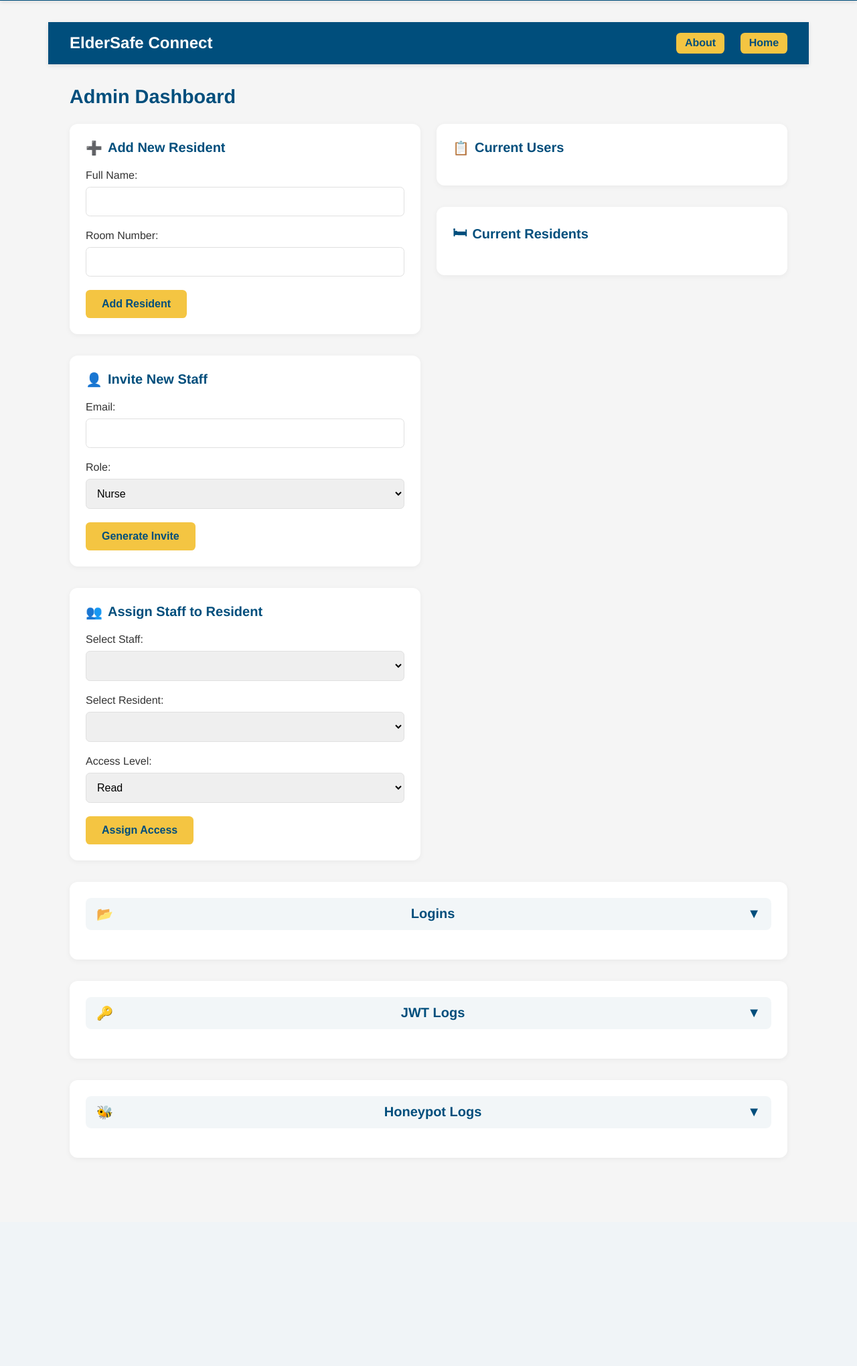
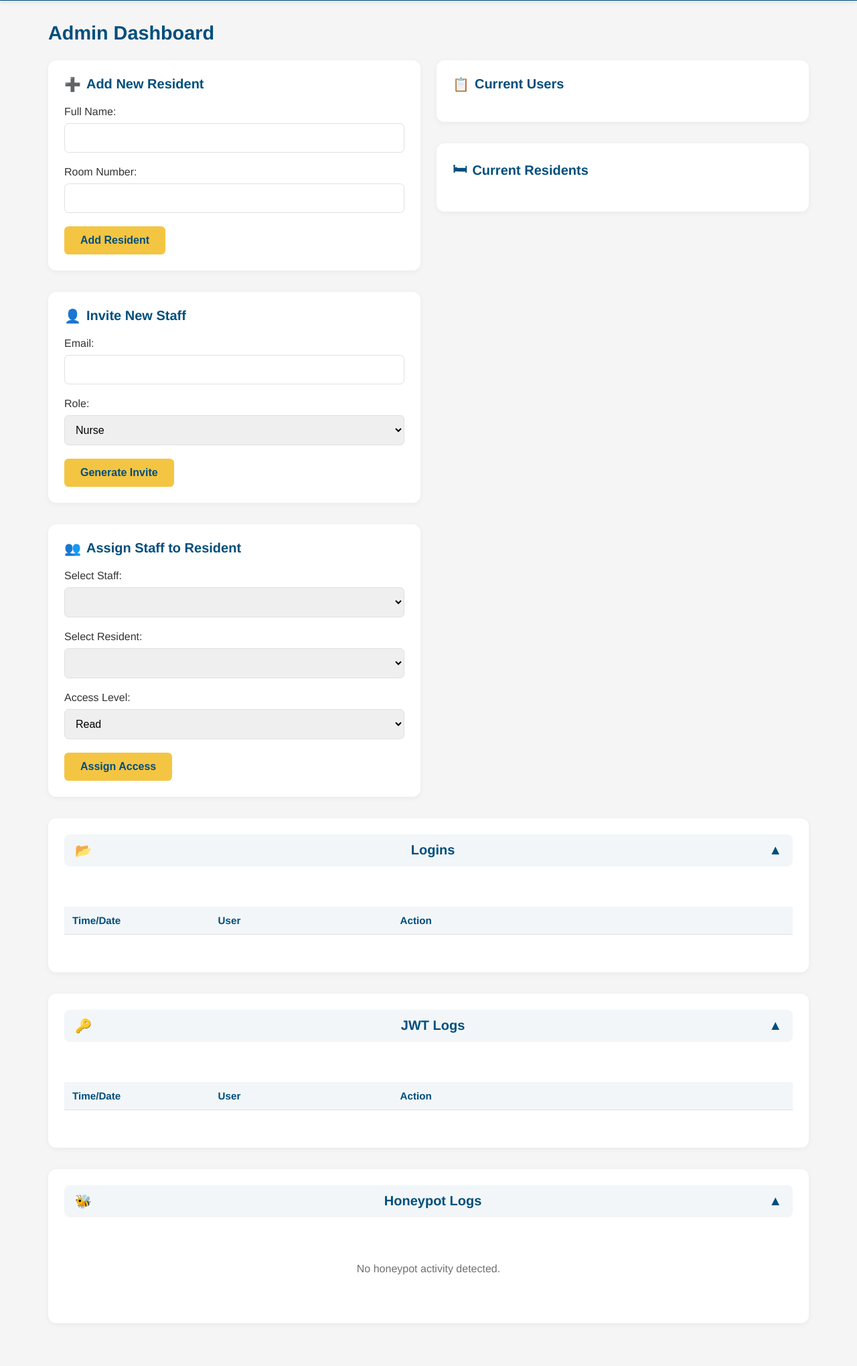
Before and after one commit to emanuel-amol/Draft-19---Sprint-2---Final, a Flask app: template web_interface/templates/admin_dashboard.html in a window 1280 px wide. Shown: the part 62-2102 px from the top of the page at 67% size. Before the commit the page ends 1791 px from the top, so only its background shows below. Run offline with Flask 3, Linux system fonts and the light colour scheme; the template is opened without the code that fills it, so the values that code supplies are empty; parts of the project's set-up code (start-up, migrations or seed data) failed here and were passed over; some libraries are stand-ins or nearby versions.

Commit message:
modified:   web_interface/templates/admin_dashboard.html

```diff
--- a/app.py
+++ b/app.py
@@ -124,48 +124,48 @@
     )
 
 
+# Find the /mfa/setup route
 @app.route("/mfa/setup", methods=["GET"])
 def mfa_setup():
     pending = session.get("pending_user")
     if not pending:
         return redirect("/login")
 
+    # Only proceed with setup if force=true or user doesn't have MFA set up
     user_id = pending["user_id"]
     email = pending["email"]
 
     # Check if MFA is already set up
     result = supabase.table("users").select("mfa_secret").eq("id", user_id).single().execute()
 
-    # IMPORTANT: Only generate a new secret if there isn't one already
-    # or if it's empty. Don't redirect to /mfa if we're on the setup page.
-    if result.data and result.data.get("mfa_secret"):
-        print(f"DEBUG: MFA secret already exists for {user_id}: {result.data.get('mfa_secret')}")
-        # DO NOT REDIRECT HERE - This was causing the problem
-        # Let the user see the QR code page
-    else:
-        # Generate a new MFA Secret only if needed
-        secret = pyotp.random_base32()
-        print(f"DEBUG: Generating new MFA secret for {user_id}: {secret}")
+    # If force parameter isn't provided and MFA is set up, redirect to verification
+    if request.args.get('force') != 'true' and result.data and result.data.get("mfa_secret"):
+        return redirect("/mfa")
 
-        # Create otpauth URI
-        uri = pyotp.TOTP(secret).provisioning_uri(
-            name=email,  # shown in the MFA app
-            issuer_name="SecureCareApp"
-        )
+    # Rest of your MFA setup code...
+    # Generate a new MFA Secret only if needed
+    secret = pyotp.random_base32()
+    print(f"DEBUG: Generating new MFA secret for {user_id}: {secret}")
 
-        # Save to Supabase
-        supabase.table("users").update({"mfa_secret": secret}).eq("id", user_id).execute()
-        log_activity(user_id, "MFA secret generated and saved", email=email)
+    # Create otpauth URI
+    uri = pyotp.TOTP(secret).provisioning_uri(
+        name=email,  # shown in the MFA app
+        issuer_name="SecureCareApp"
+    )
 
-        # Save QR as image
-        qr_filename = f"qr_{user_id}.png"
-        app_root = os.getcwd()
-        static_path = os.path.join(app_root, "security_protocols", "mfa", "static")
-        os.makedirs(static_path, exist_ok=True)
-        qr_path = os.path.join(static_path, qr_filename)
+    # Save to Supabase
+    supabase.table("users").update({"mfa_secret": secret}).eq("id", user_id).execute()
+    log_activity(user_id, "MFA secret generated and saved", email=email)
 
-        qr = pyqrcode.create(uri)
-        qr.png(qr_path, scale=6)
+    # Save QR as image
+    qr_filename = f"qr_{user_id}.png"
+    app_root = os.getcwd()
+    static_path = os.path.join(app_root, "security_protocols", "mfa", "static")
+    os.makedirs(static_path, exist_ok=True)
+    qr_path = os.path.join(static_path, qr_filename)
+
+    qr = pyqrcode.create(uri)
+    qr.png(qr_path, scale=6)
 
     # Get the MFA secret
     result = supabase.table("users").select("mfa_secret").eq("id", user_id).single().execute()
@@ -174,6 +174,7 @@
 
     # Always render the setup page
     return render_template("mfa_setup_code.html", secret=secret, user_id=user_id, qr_filename=qr_filename)
+
 @app.route("/mfa", methods=["GET"])
 def mfa_page():
     pending = session.get("pending_user")
@@ -185,19 +186,9 @@
     # Check if user has completed MFA setup
     result = supabase.table("users").select("mfa_secret").eq("id", user_id).single().execute()
 
-    print(f"DEBUG MFA Page: User {user_id} - MFA Secret: {result.data.get('mfa_secret') if result.data else 'None'}")
-
-    # Redirect to setup if MFA not set up
-    if not result.data or not result.data.get("mfa_secret"):
-        print(f"DEBUG MFA Page: User {user_id} - No MFA secret found, redirecting to setup")
-        return redirect("/mfa/setup")
-
-    # User may have just set up MFA but not verified yet
-    # Let them continue to verification
-    print(f"DEBUG MFA Page: User {user_id} - MFA verification screen")
+    # Let the user continue to verification even if not set up yet
+    # They can set up from the MFA page if needed
     return render_template("mfa.html", user_id=user_id)
-
-
 @app.route("/mfa/validate", methods=["POST"])
 def mfa_validate():
     data = request.form
@@ -305,18 +296,9 @@
                 "access_token": auth_response.session.access_token
             }
 
-            # Debug the MFA setup check
-            print(f"DEBUG: User {user.data['id']} - MFA Secret: {user.data.get('mfa_secret')}")
-
-            # IMPORTANT: Added additional check to ensure empty strings don't count as valid secrets
-            if not user.data.get("mfa_secret") or user.data.get("mfa_secret") == "":
-                log_activity(user.data["id"], "Redirecting to MFA setup (first-time)", email=email)
-                print(f"DEBUG: User {user.data['id']} - Redirecting to MFA SETUP")
-                return redirect("/mfa/setup")  # Redirects to MFA setup
-            else:
-                log_activity(user.data["id"], "Redirecting to MFA verification", email=email)
-                print(f"DEBUG: User {user.data['id']} - Redirecting to MFA verification")
-                return redirect("/mfa")  # Redirects to MFA verification
+            # Always redirect to MFA verification regardless of setup status
+            log_activity(user.data["id"], "Redirecting to MFA verification", email=email)
+            return redirect("/mfa")  # Always redirect to MFA verification
 
         else:
             log_activity(None, f"{log_message} - Failed login: Invalid credentials", email=email)
@@ -326,7 +308,6 @@
         error_message = str(e)
         log_activity(None, f"{log_message} - Failed login: {error_message}", email=email)
         return "Invalid credentials", 403
-
 
 @app.route("/forgot-password", methods=["GET", "POST"])
 @limiter.limit("5 per minute")  # Prevent abuse
--- a/security_protocols/rbac/invite.py
+++ b/security_protocols/rbac/invite.py
@@ -93,7 +93,6 @@
             "role": role,
             "hashed_pw": hashed_pw,  # Local hashed password storage
             "created_at": datetime.utcnow().isoformat(),
-            "mfa_secret": None
         }).execute()
 
         # Verify users table insertion
--- a/web_interface/templates/admin_dashboard.html
+++ b/web_interface/templates/admin_dashboard.html
@@ -1,4 +1,3 @@
-
 <!DOCTYPE html>
 <html lang="en">
 <head>
@@ -6,6 +5,7 @@
     <meta name="viewport" content="width=device-width, initial-scale=1.0">
     <title>Admin Dashboard - ElderSafe Connect</title>
     <link rel="stylesheet" href="{{ url_for('static', filename='style.css') }}">
+    <link rel="stylesheet" href="{{ url_for('static', filename='admin_dashboard.css') }}">
     <link href="https://cdn.jsdelivr.net/npm/aos@2.3.4/dist/aos.css" rel="stylesheet">
 </head>
 <body>
@@ -18,11 +18,6 @@
     </header>
 
     <main>
-        {% extends "base_layout.html" %}
-
-{% block title %}Admin Dashboard - ElderSafe Connect{% endblock %}
-
-{% block content %}
         <h1 class="page-title">Admin Dashboard</h1>
 
         <div class="grid-2">
@@ -148,11 +143,10 @@
 
         <!-- Log Sections -->
         <section class="section" data-aos="fade-up" data-aos-delay="500">
-    <h2 onclick="toggleLogins()" class="collapsible">
-        <span class="emoji">📂</span> Logins <span class="toggle-icon">▼</span>
+            <h2 class="collapsible">
+                <span class="emoji">📂</span> Logins <span class="toggle-icon">▲</span>
             </h2>
-    <div id="loginsSection" class="collapsible-content">
-        {% if logs %}
+            <div id="loginsSection" class="collapsible-content" style="display: block;">
                 <div class="table-container">
                     <table>
                         <thead>
@@ -185,18 +179,14 @@
                         </tbody>
                     </table>
                 </div>
-        {% else %}
-        <p class="no-data">No recent login activity.</p>
-        {% endif %}
             </div>
         </section>
 
         <section class="section" data-aos="fade-up" data-aos-delay="600">
-    <h2 onclick="toggleJwtLogs()" class="collapsible">
-        <span class="emoji">🔑</span> JWT Logs <span class="toggle-icon">▼</span>
+            <h2 class="collapsible">
+                <span class="emoji">🔑</span> JWT Logs <span class="toggle-icon">▲</span>
             </h2>
-    <div id="jwtSection" class="collapsible-content">
-        {% if logs %}
+            <div id="jwtSection" class="collapsible-content" style="display: block;">
                 <div class="table-container">
                     <table>
                         <thead>
@@ -233,17 +223,14 @@
                         </tbody>
                     </table>
                 </div>
-        {% else %}
-        <p class="no-data">No JWT activity logged yet.</p>
-        {% endif %}
             </div>
         </section>
 
         <section class="section" data-aos="fade-up" data-aos-delay="700">
-    <h2 onclick="toggleHoneypot()" class="collapsible">
-        <span class="emoji">🐝</span> Honeypot Logs <span class="toggle-icon">▼</span>
+            <h2 class="collapsible">
+                <span class="emoji">🐝</span> Honeypot Logs <span class="toggle-icon">▲</span>
             </h2>
-    <div id="honeypotSection" class="collapsible-content">
+            <div id="honeypotSection" class="collapsible-content" style="display: block;">
                 {% if honeypot_logs %}
                 <div class="table-container">
                     <table>
@@ -270,11 +257,17 @@
                 {% endif %}
             </div>
         </section>
-{% endblock %}
+    </main>
 
-{% block page_scripts %}
+    <script src="https://cdn.jsdelivr.net/npm/aos@2.3.4/dist/aos.js"></script>
     <script>
+        // Initialize AOS (Animate on Scroll)
         document.addEventListener('DOMContentLoaded', function() {
+            AOS.init({
+                once: true,
+                duration: 800
+            });
+
             // Add click handlers to collapsible sections
             document.querySelectorAll('.collapsible').forEach(function(collapsible) {
                 collapsible.addEventListener('click', function() {
@@ -283,10 +276,10 @@
 
                     if (content.style.display === 'block') {
                         content.style.display = 'none';
-                    if (toggleIcon) toggleIcon.textContent = '▼';
+                        toggleIcon.textContent = '▼';
                     } else {
                         content.style.display = 'block';
-                    if (toggleIcon) toggleIcon.textContent = '▲';
+                        toggleIcon.textContent = '▲';
                     }
                 });
             });
@@ -311,6 +304,5 @@
             }
         });
     </script>
-{% endblock %}
 </body>
 </html>
```
Also changed, not shown: 1 other file. Lines whose indentation alone changed are shown as unchanged.
